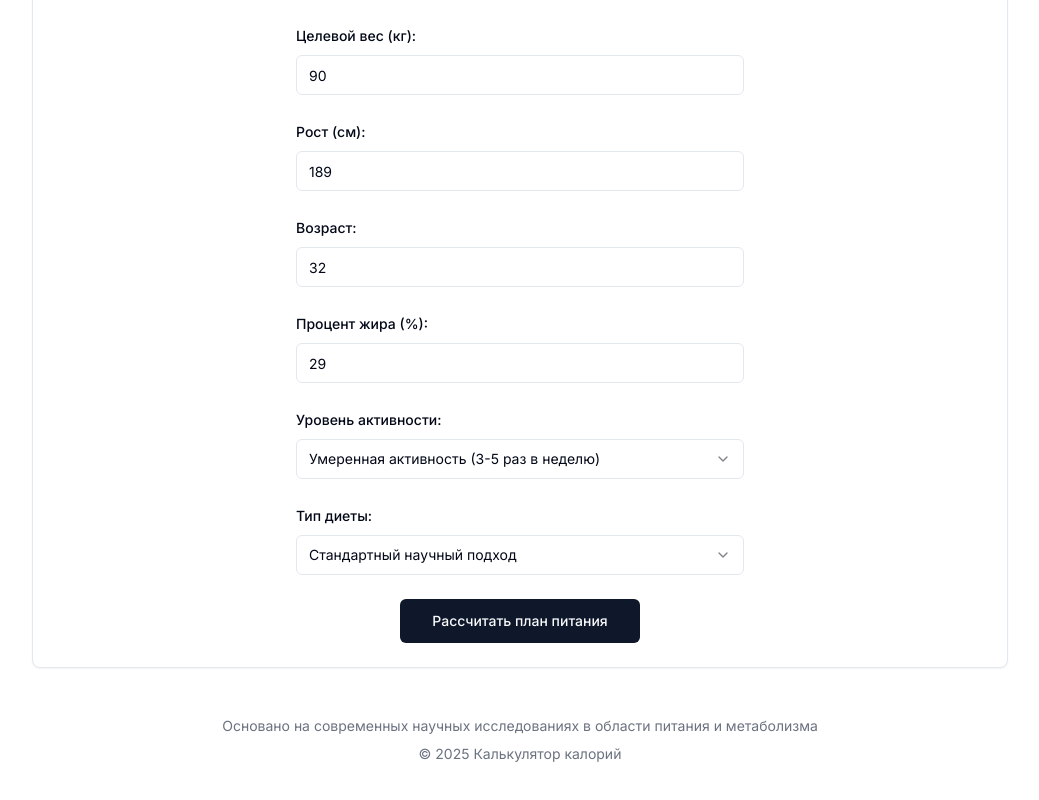
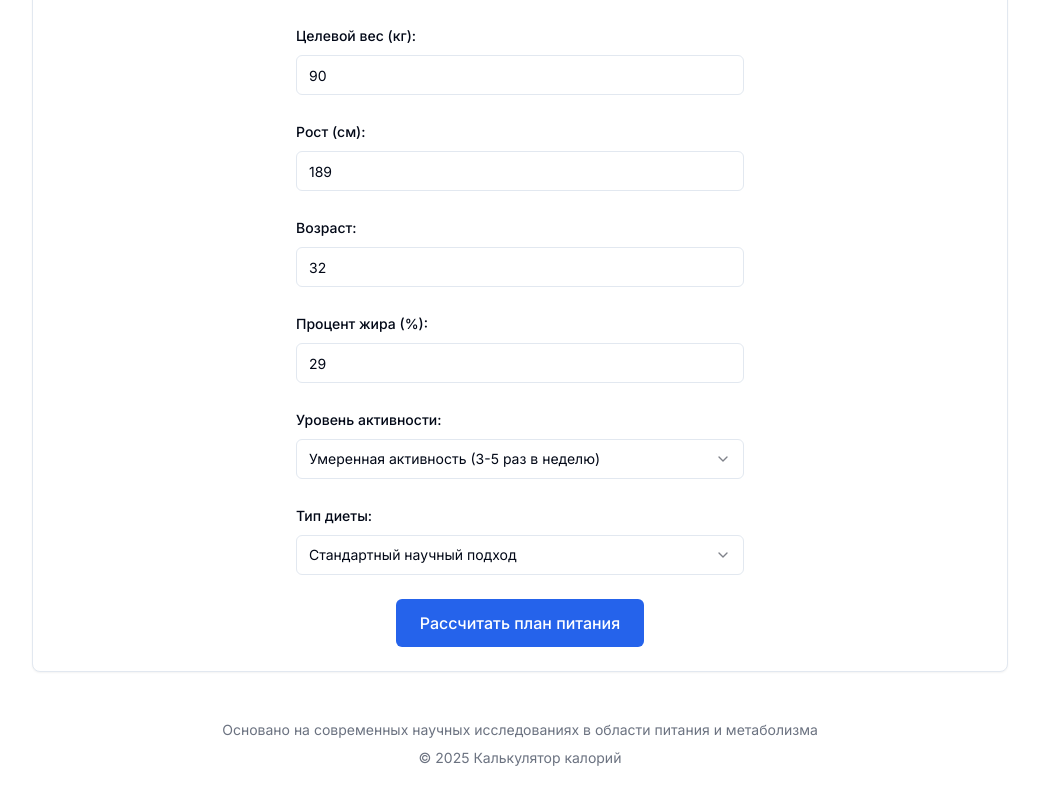
Before and after one commit to oxgeneral/calorie-calculator, a Next.js app: page / in a window 1280 px wide. Shown: the part 404-1204 px from the top of the page, without its empty margins (120-1159 px from the left). Built offline with nearby package versions, Linux system fonts and the light colour scheme.

Commit message:
Добавлен компонент Button и зависимости для успешного деплоя

```diff
--- a/package.json
+++ b/package.json
@@ -14,14 +14,14 @@
     "@radix-ui/react-select": "^2.0.0",
     "@radix-ui/react-slider": "^1.1.2",
     "@radix-ui/react-tabs": "^1.0.4",
-    "class-variance-authority": "^0.7.0",
-    "clsx": "^2.1.0",
+    "class-variance-authority": "^0.7.1",
+    "clsx": "^2.1.1",
     "lucide-react": "^0.341.0",
     "next": "^14.1.0",
     "react": "^18.2.0",
     "react-dom": "^18.2.0",
     "recharts": "^2.15.1",
-    "tailwind-merge": "^2.2.1",
+    "tailwind-merge": "^2.6.0",
     "tailwindcss-animate": "^1.0.7"
   },
   "devDependencies": {
--- /dev/null
+++ b/src/components/ui/button.tsx
@@ -0,0 +1,51 @@
+import * as React from "react";
+import { cva, type VariantProps } from "class-variance-authority";
+import { cn } from "@/lib/utils";
+
+const buttonVariants = cva(
+  "inline-flex items-center justify-center whitespace-nowrap rounded-md text-sm font-medium transition-colors focus-visible:outline-none focus-visible:ring-2 focus-visible:ring-blue-500 focus-visible:ring-offset-2 disabled:opacity-50 disabled:pointer-events-none",
+  {
+    variants: {
+      variant: {
+        default: "bg-blue-600 text-white hover:bg-blue-700",
+        outline: "border border-blue-200 bg-transparent hover:bg-blue-50 text-blue-700",
+        secondary: "bg-gray-100 text-gray-900 hover:bg-gray-200",
+        ghost: "hover:bg-gray-100 text-gray-700",
+        destructive: "bg-red-600 text-white hover:bg-red-700",
+        link: "text-blue-600 underline-offset-4 hover:underline",
+      },
+      size: {
+        default: "h-10 px-4 py-2",
+        sm: "h-8 px-3 text-xs",
+        lg: "h-12 px-6 text-base",
+        icon: "h-10 w-10",
+      },
+    },
+    defaultVariants: {
+      variant: "default",
+      size: "default",
+    },
+  }
+);
+
+export interface ButtonProps
+  extends React.ButtonHTMLAttributes<HTMLButtonElement>,
+    VariantProps<typeof buttonVariants> {
+  asChild?: boolean;
+}
+
+const Button = React.forwardRef<HTMLButtonElement, ButtonProps>(
+  ({ className, variant, size, asChild = false, ...props }, ref) => {
+    return (
+      <button
+        className={cn(buttonVariants({ variant, size }), className)}
+        ref={ref}
+        {...props}
+      />
+    );
+  }
+);
+
+Button.displayName = "Button";
+
+export { Button, buttonVariants };
```
Also changed, not shown: 1 other file (tests, documents, lock files or other folders).
